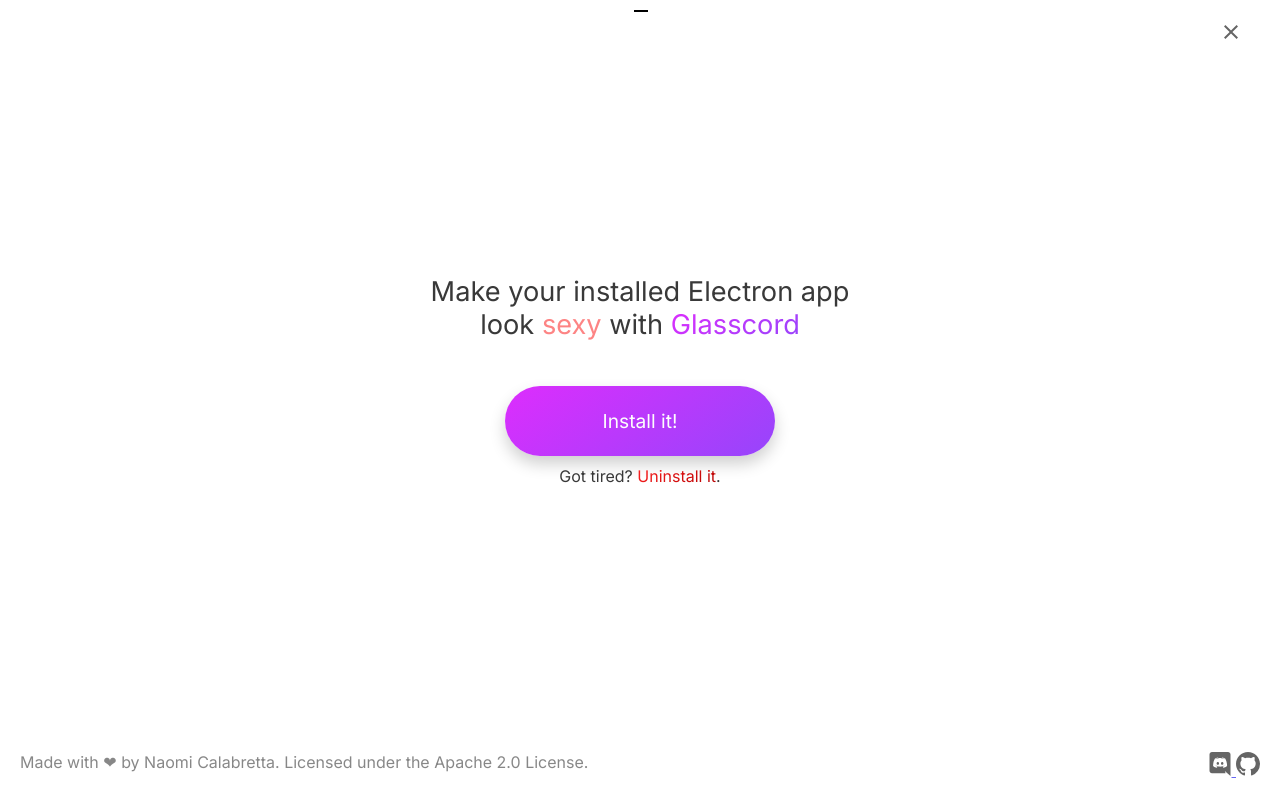
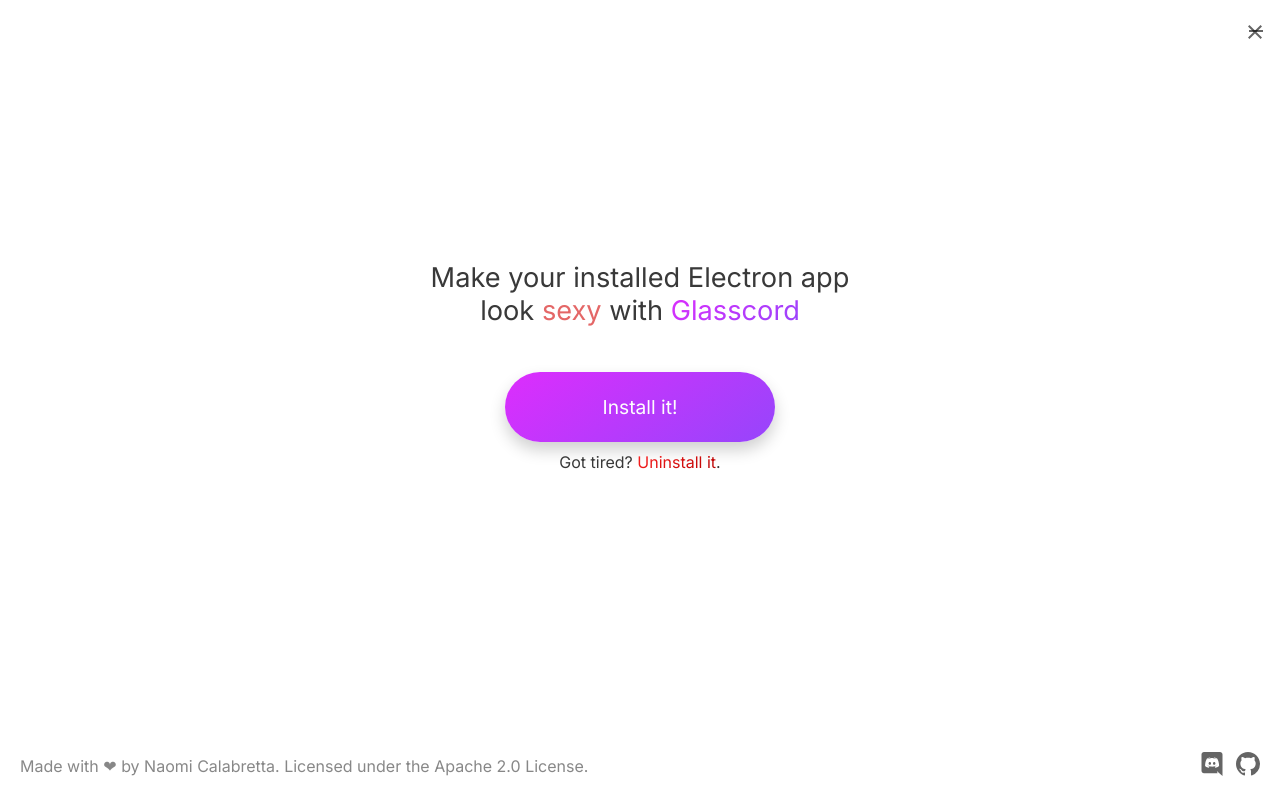
Before and after one commit to busybox11/Glasscordify, a plain HTML site: page gui/app/resources/index.html in a window 1280 px wide. Drawn offline with Linux system fonts and the light colour scheme.

Commit message:
Fixed conflicts

```diff
--- a/gui/app/resources/style.css
+++ b/gui/app/resources/style.css
@@ -53,17 +53,31 @@
 }
 
 /* Close button */
-.close {
+.drag {
+	position: absolute;
+	top: 0;
+	left: 0;
+	width: 100%;
+	height: 50px;
+	-webkit-app-region: drag;
+}
+
+/* Minimize and close button */
+.minimize, .close {
+	width: 24px;
+	height: 24px;
 	position: absolute;
 	top: 15px;
 	right: 25px;
 	padding: 5px 12px;
 	opacity: .6;
 	transition: all 0.5s;
+	color: black;
+	-webkit-app-region: no-drag;
 }
 
 /* Close button hover */
-.close:hover {
+.minimize:hover, .close:hover {
 	opacity: .8;
 	transition: all 0.5s;
 }
@@ -86,7 +100,7 @@
 }
 
 .headline .sexy {
-	color: #fd8484;
+	color: #e46767;
 }
 
 .headline .glasscord {
@@ -212,5 +226,15 @@
 	display: flex;
 	padding: 20px;
 	justify-content: space-between;
+	align-items: center;
 	opacity: .6;
 }
+
+.links {
+	flex-shrink: 0;
+}
+
+.links a {
+	text-decoration: none;
+	margin-left: 8px;
+}
```
